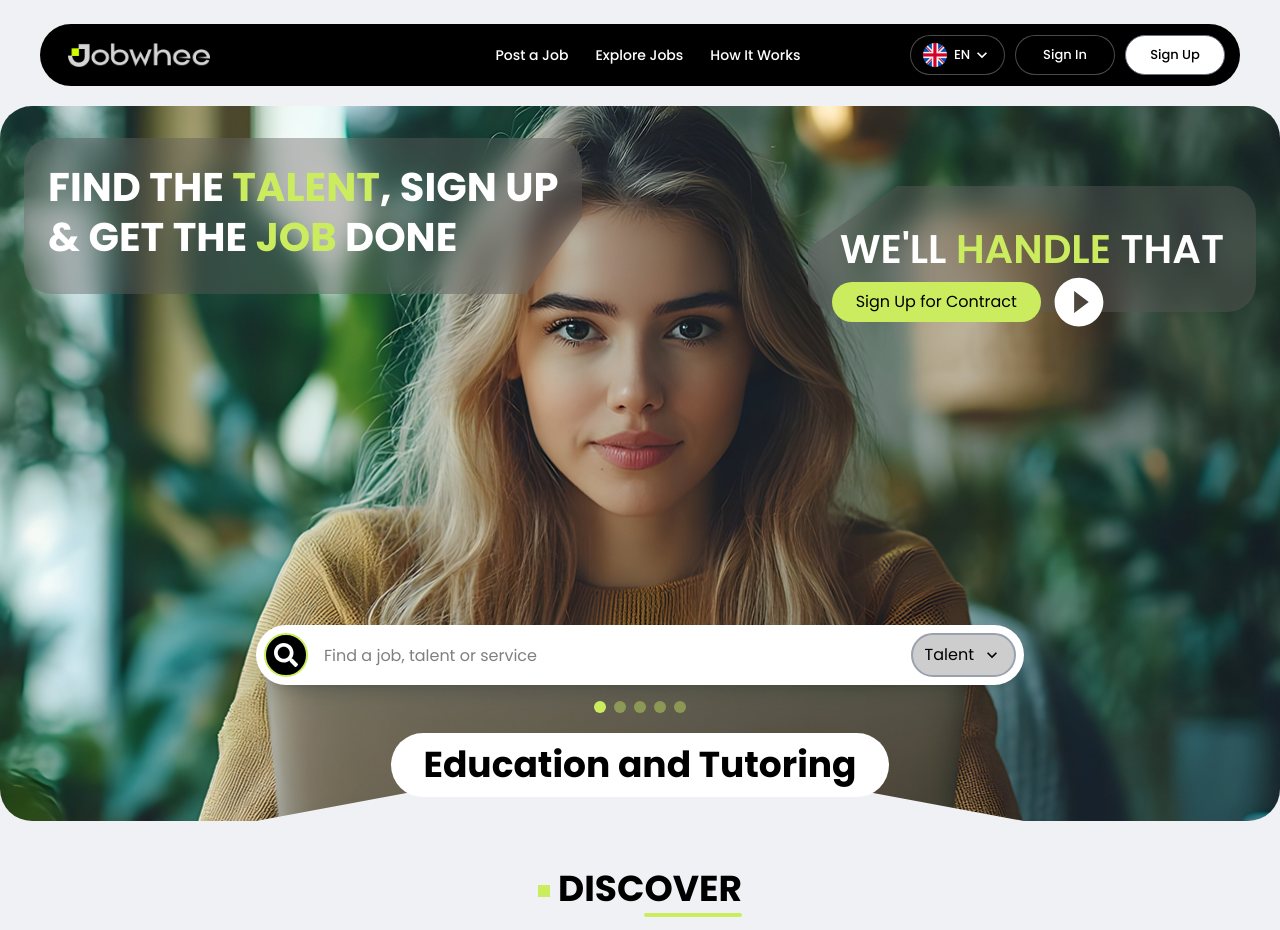
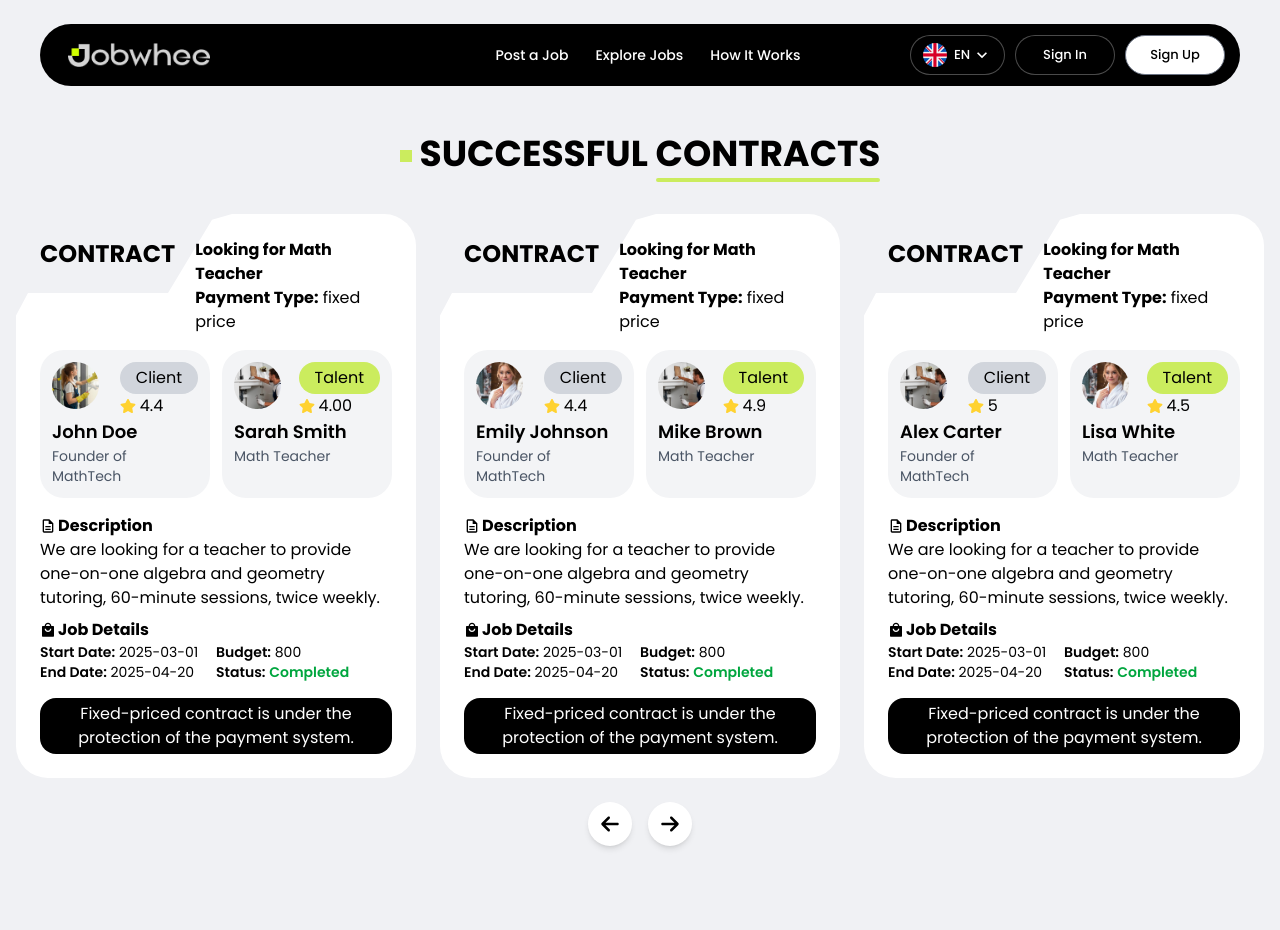
Before and after one commit to JilluRahmanJibon/Jobwhee-Landing-Page, a Next.js app: page / in a window 1280 px wide. Shown: the top 930 px of the page. Built offline with nearby package versions, Linux system fonts and the light colour scheme.

Commit message:
update something

```diff
--- a/src/app/page.js
+++ b/src/app/page.js
@@ -16,8 +16,8 @@ export default function Home() {
     <div className="space-y-4">
       <div className=" max-w-[1440px] mx-auto">
       <Navbar />
-      <Banner />
-      <Discover />
+      {/* <Banner /> */}
+      {/* <Discover />     */}
       <SuccessfulContracts />
       <MatchSection />
       </div>
--- a/src/components/MatchSection.js
+++ b/src/components/MatchSection.js
@@ -64,7 +64,7 @@ const MatchSection = () =>
                             </div>
 
                             {/* Search Bar */}
-                            <div className="relative flex items-center bg-white rounded-full shadow-lg max-w-lg">
+                            <div className="relative flex items-center bg-white rounded-full shadow-lg sm:max-w-lg">
                                 <div className="flex items-center pl-2">
                                     <div className="bg-black border-2 border-[#CBEC5E] p-2 rounded-full">
                                         <FaSearch className="w-5 h-5 text-white" />
```
